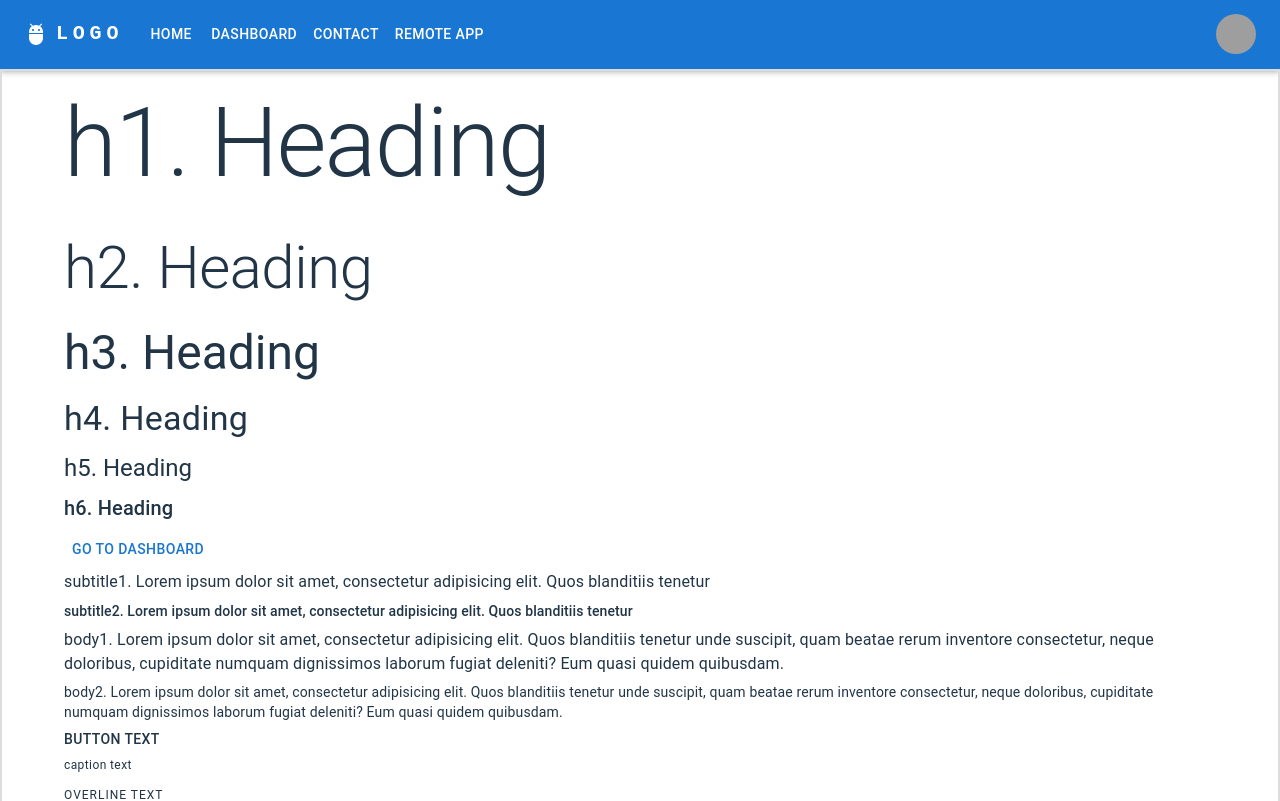
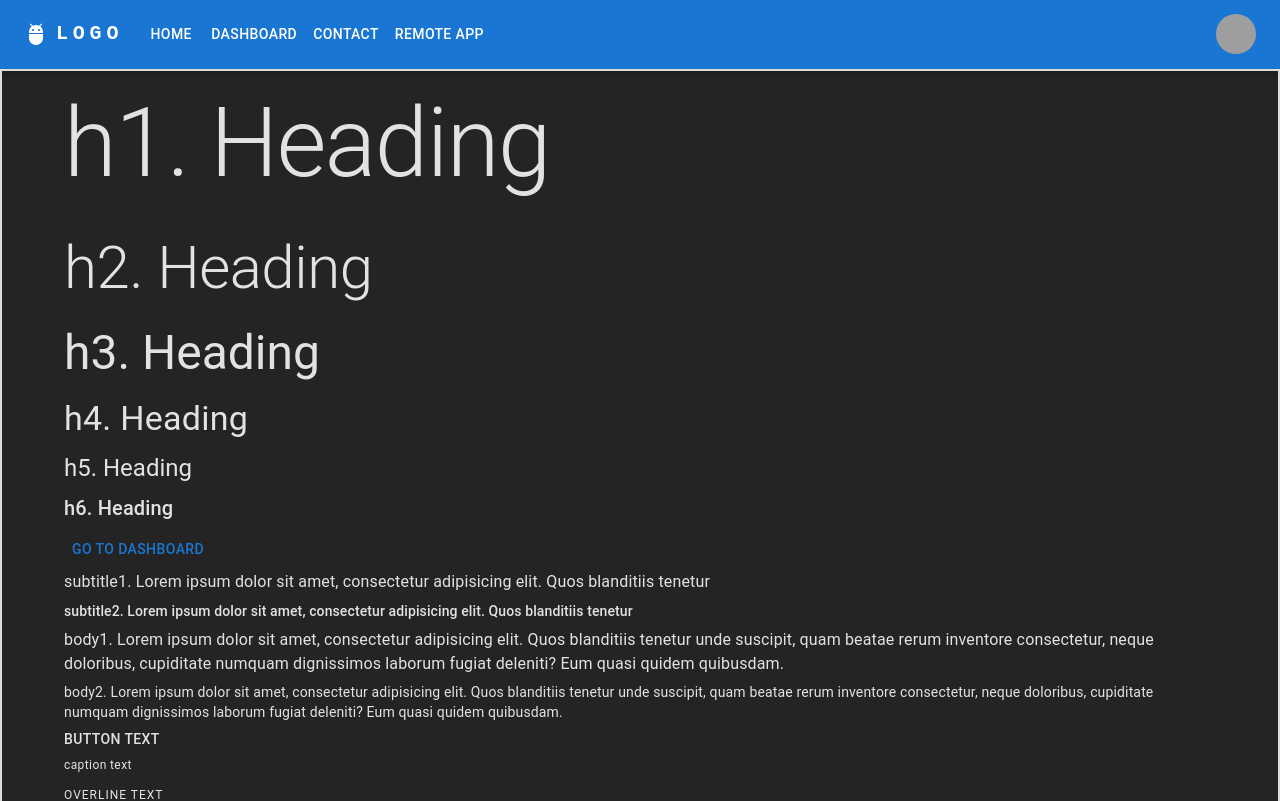
Before and after one commit to masud309060/vite-micro-frontend-app-host, a React (Vite) app: page / in a window 1280 px wide. Shown: the top 801 px of the page. Built offline with nearby package versions, Linux system fonts and the light colour scheme; grey boxes are pictures that could not be loaded; what react-lazily would draw is missing.

Commit message:
refactor: index.css file

```diff
--- a/src/index.css
+++ b/src/index.css
@@ -16,51 +16,11 @@
 
 a {
   font-weight: 500;
-  color: #646cff;
   text-decoration: inherit;
-}
-a:hover {
-  color: #535bf2;
 }
 
 body {
   margin: 0;
-  min-height: 100vh;
+  padding: 0;
+  box-sizing: border-box;
 }
-
-h1 {
-  font-size: 3.2em;
-  line-height: 1.1;
-}
-
-button {
-  border-radius: 8px;
-  border: 1px solid transparent;
-  padding: 0.6em 1.2em;
-  font-size: 1em;
-  font-weight: 500;
-  font-family: inherit;
-  background-color: #1a1a1a;
-  cursor: pointer;
-  transition: border-color 0.25s;
-}
-button:hover {
-  border-color: #646cff;
-}
-button:focus,
-button:focus-visible {
-  outline: 4px auto -webkit-focus-ring-color;
-}
-
-@media (prefers-color-scheme: light) {
-  :root {
-    color: #213547;
-    background-color: #ffffff;
-  }
-  a:hover {
-    color: #747bff;
-  }
-  button {
-    background-color: #f9f9f9;
-  }
-}
```
